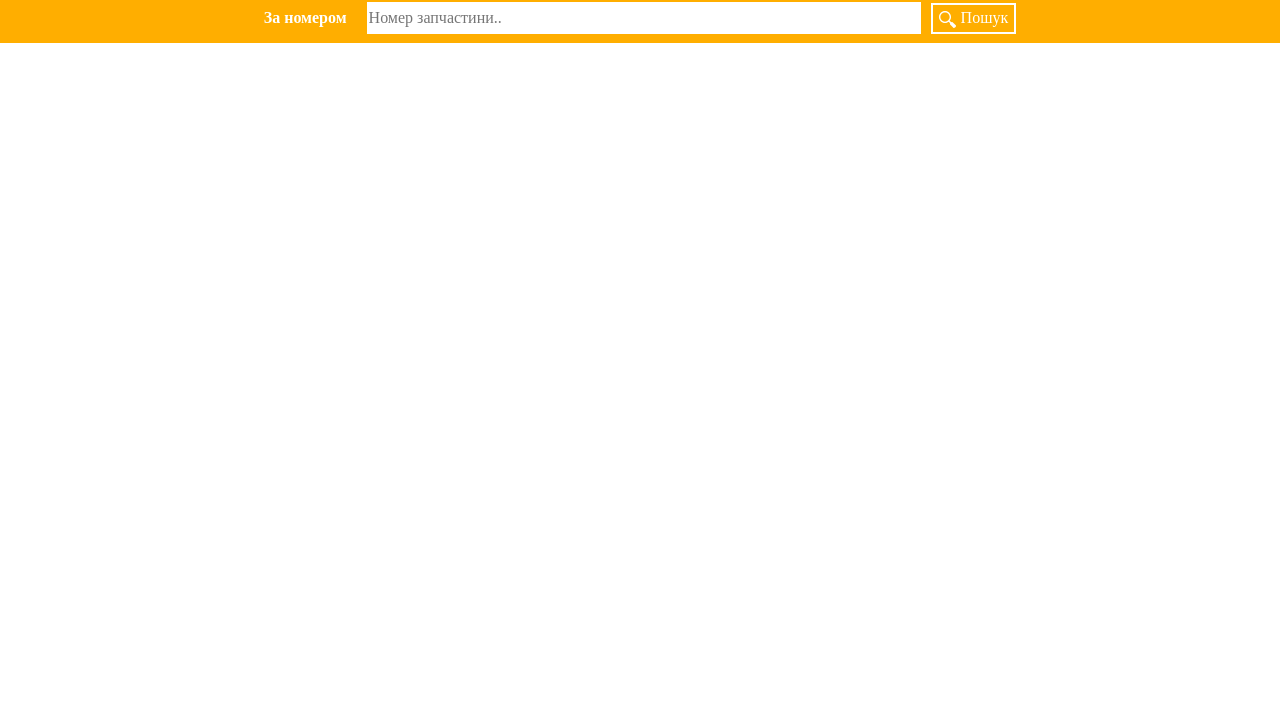
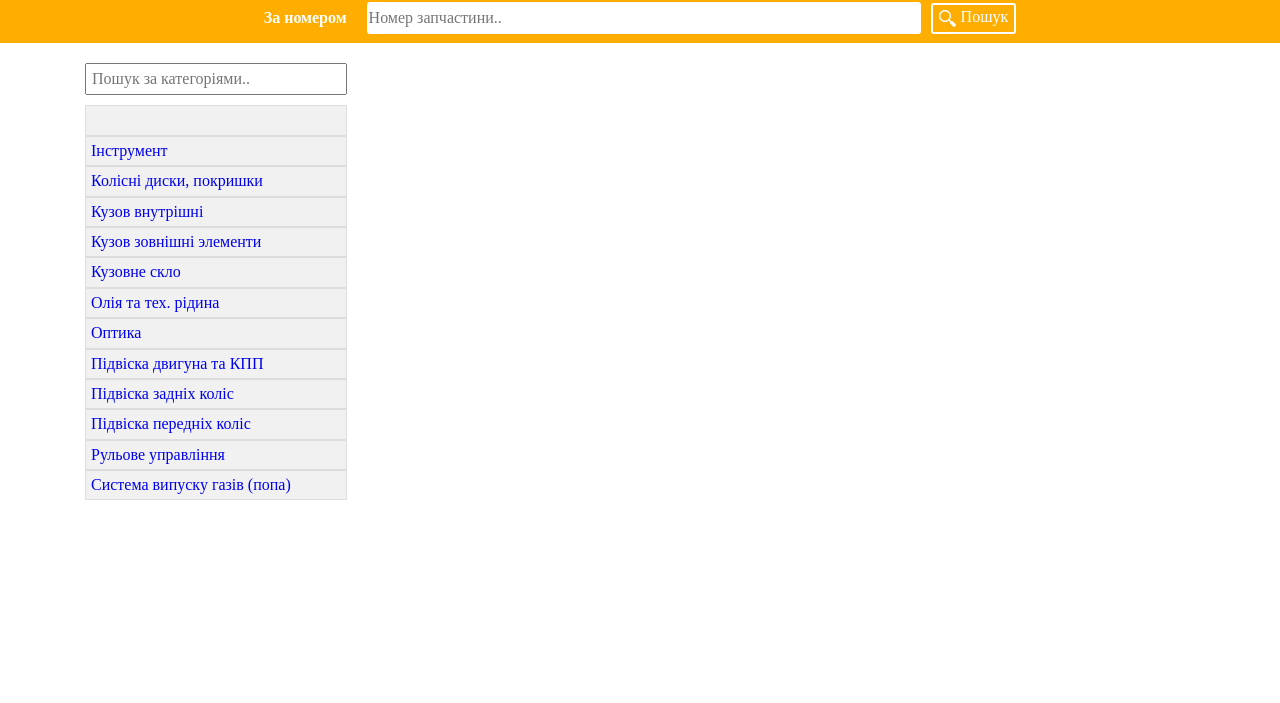
Before and after one commit to DenisDzen/Home_Work_19_11_2022_Auto_Shtab, a plain HTML site: page index.html in a window 1280 px wide. Shown: the part 97-800 px from the top of the page. Drawn offline with Linux system fonts and the light colour scheme.

Commit message:
left menu

```diff
--- a/index.html
+++ b/index.html
@@ -45,11 +45,35 @@
             <div class="search">
                 <input type="text" class="search-placeholder" placeholder="Номер запчастини..">
             </div>
-            <div class="button">
+            <form class="button" action="action_page.php">
                 <button class="button-search">
                     <img class="icon-search" src="./icon/icons8-search.svg" alt="icon-search">
                     <span class="search-span">Пошук</span>
                 </button>
+            </form>
+        </div>
+    </div>
+    <div class="container main">
+        <div class="container main-menu-left">
+            <div class="search-main-menu-left">
+                <form class="search-in-menu" action="action_page.php">
+                    <input type="text" class="button-search-in-menu" placeholder="Пошук за категоріями.." name="search">
+                </form>
+            </div>
+            <div class="main-menu">
+                <a class="block-menu-nothing" href="#">Пусто</a>
+                <a class="block-menu" href="#">Інструмент</a>
+                <a class="block-menu" href="#">Колiсні диски, покришки</a>
+                <a class="block-menu" href="#">Кузов внутрішні</a>
+                <a class="block-menu" href="#">Кузов зовнішні элементи</a>
+                <a class="block-menu" href="#">Кузовне скло</a>
+                <a class="block-menu" href="#">Олія та тех. рідина</a>
+                <a class="block-menu" href="#">Оптика</a>
+                <a class="block-menu" href="#">Підвіска двигуна та КПП</a>
+                <a class="block-menu" href="#">Підвіска задніх колiс</a>
+                <a class="block-menu" href="#">Підвіска передніх колiс</a>
+                <a class="block-menu" href="#">Рульове управління</a>
+                <a class="block-menu" href="#">Система випуску газів (попа)</a>
             </div>
         </div>
     </div>
--- a/styles/main.css
+++ b/styles/main.css
@@ -62,11 +62,13 @@
 
 .in-cart {
     font-weight: 700;
+    font-size: 14px;
 }
 
 .total {
     font-weight: 100;
     color: rgb(83, 83, 83);
+    font-size: 14px;
 }
 
 /*Линия с поиском*/
@@ -89,12 +91,14 @@
     height: 30px;
     margin-left: 20px;
     border: none;
+    border-radius: 3px;
 }
 
 .button {
     margin-left: 10px;
     height: 25px;
-    margin-bottom: 5px;
+    margin-bottom: 6px;
+
 }
 
 .button-search {
@@ -103,8 +107,9 @@
     border: 2px solid #fff;
     display: flex;
     align-items: center;
-    padding-top: 4px;
-    padding-bottom: 4px;
+    padding-top: 3px;
+    padding-bottom: 5px;
+    border-radius: 3px;
 }
 
 .icon-search {
@@ -113,10 +118,42 @@
     margin-top: 2px;
 }
 
-.search-span {
+/*Общий блок*/
 
+.main {
+    display: flex;
 }
 
+/*Меню общего блока*/
 
+.main-menu-left {
+    margin-top: 20px;
+}
 
-/**/
+.search-in-menu {
+    margin-bottom: 10px;
+}
+
+.button-search-in-menu {
+    width: 248px;
+    padding: 5px;
+}
+
+.block-menu {
+    display: block;
+    border: 1px solid rgb(221, 221, 221);
+    background-color: rgb(241, 241, 241);
+    width: 250px;
+    padding: 5px;
+}
+
+.block-menu-nothing {
+    display: block;
+    border: 1px solid rgb(221, 221, 221);
+    background-color: rgb(241, 241, 241);
+    width: 250px;
+    padding: 5px;
+    color: rgb(241, 241, 241);
+}
+
+/*Общий блок с товарами*/
```
